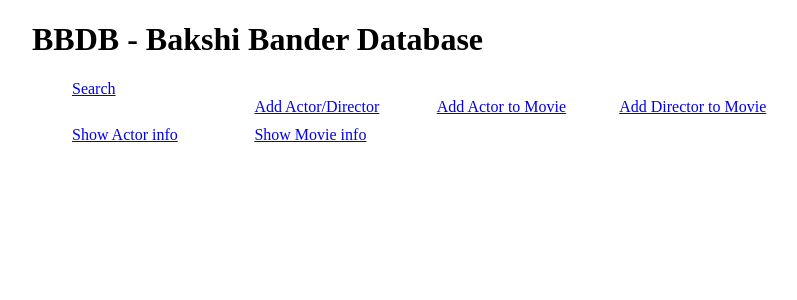
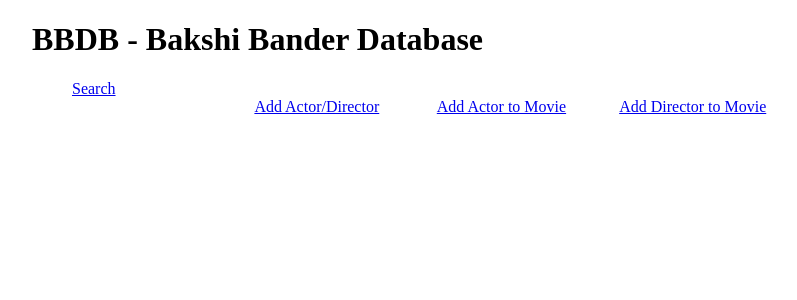
Before and after one commit to lowellbander/CS143, a PHP site: page / in a window 1280 px wide. Shown: the top 300 px of the page, without its empty margins (208-1005 px from the left). Run offline with PHP 8.4, Linux system fonts and the light colour scheme.

Commit message:
don't need these links

```diff
--- a/vm-shared/index.php
+++ b/vm-shared/index.php
@@ -29,9 +29,6 @@
                 <li><a href="./addActorDirector.php">Add Actor/Director</a></li>
                 <li><a href="./addMovieActor.php">Add Actor to Movie</a></li>
                 <li><a href="./addMovieDirector.php">Add Director to Movie</a></li>
-                <br>
-                <li><a href="./showActor.php">Show Actor info</a></li>
-                <li><a href="./showMovieInfo.php">Show Movie info</a></li>
             </ul>
         </div>
     </body>
```
